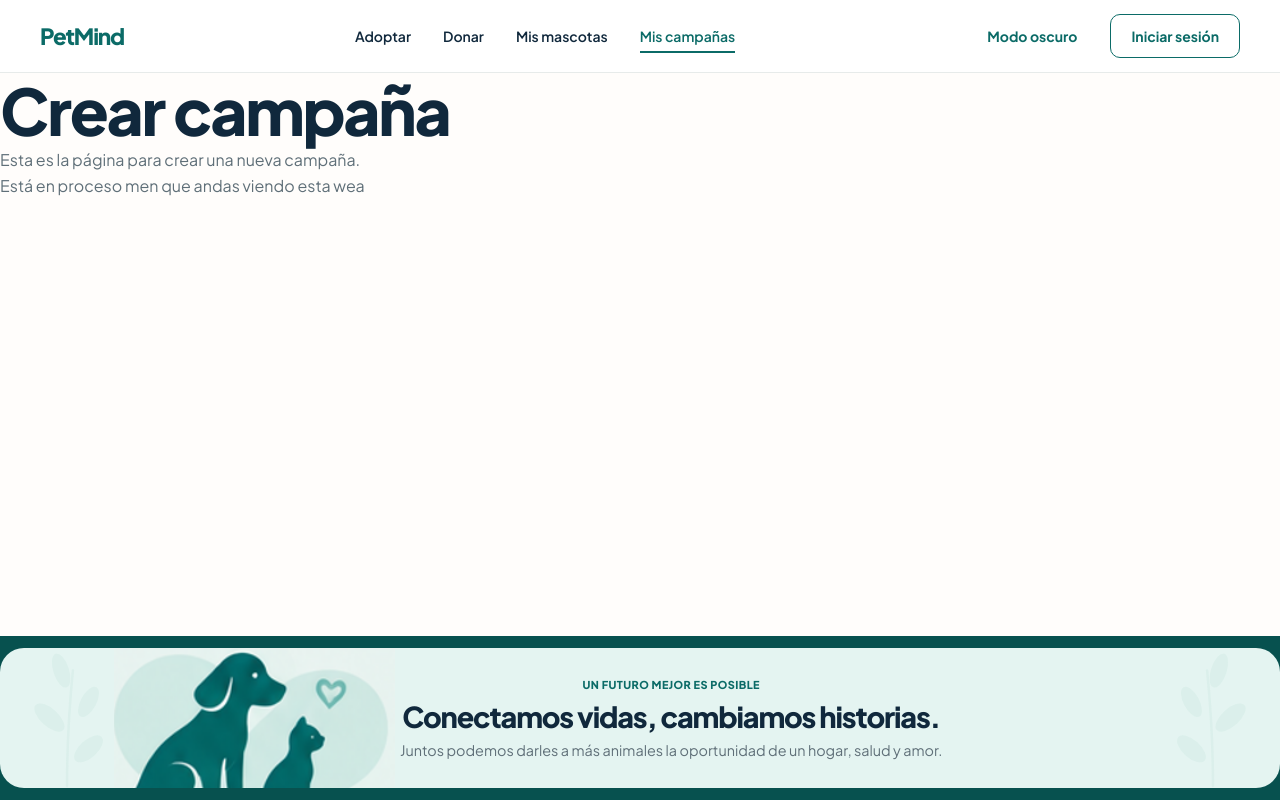
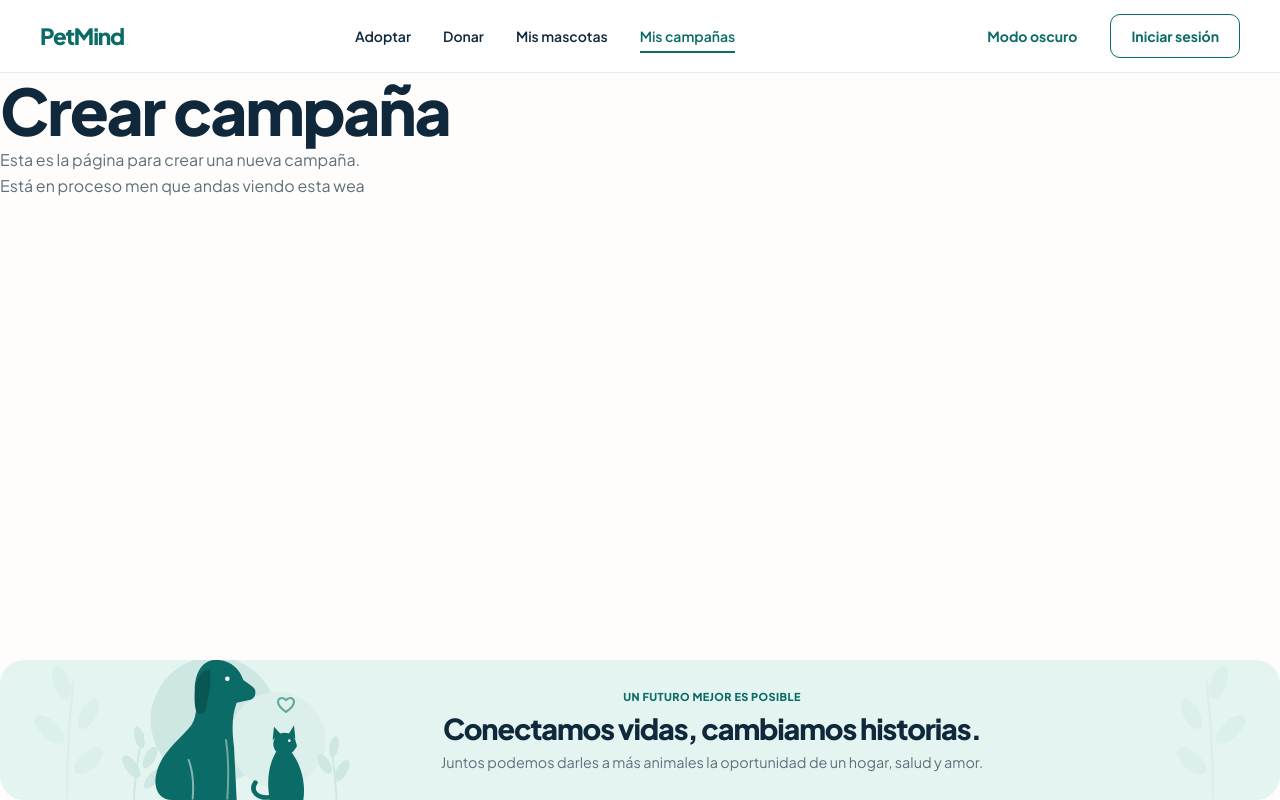
Before and after one commit to ciroescuderobrayan-SDJ/frontend-petmind, a React (Vite) app: page /fundacion/campanas/nueva in a window 1280 px wide. Built offline with nearby package versions, Linux system fonts and the light colour scheme.

Commit message:
fix:correcion de algunas cositas en el footer y el authlayout

```diff
--- a/src/components/CampaingCard.jsx
+++ b/src/components/CampaingCard.jsx
@@ -0,0 +1 @@
+// export { default } from './cards/CampaignCard'
--- a/src/components/Footer.jsx
+++ b/src/components/Footer.jsx
@@ -1,8 +1,7 @@
 import '../styles/footer.css'
-import petsIllustration from '../assets/footer/mascotas.png'
+import petsIllustration from '../assets/footer/ilustracion-banner-perro-y-gato.svg'
 import leftLeaf from '../assets/footer/hoja-izquierda.svg'
 import rightLeaf from '../assets/footer/hoja-derecha.svg'
-import heart from '../assets/footer/corazon.svg'
 
 const Footer = () => {
   return (
@@ -10,7 +9,6 @@ const Footer = () => {
       <div className="footer-banner">
         <img className="footer-decoration footer-decoration-left" src={leftLeaf} alt="" />
         <img className="footer-pets" src={petsIllustration} alt="" />
-        <img className="footer-heart" src={heart} alt="" />
         <div className="footer-message">
           <p>UN FUTURO MEJOR ES POSIBLE</p>
           <h2>Conectamos vidas, cambiamos historias.</h2>
--- a/src/styles/authLayout.css
+++ b/src/styles/authLayout.css
@@ -8,8 +8,8 @@
 
 .auth-header {
     display: flex;
-    justify-content: center;
-    padding: 1.5rem 1rem;
+    justify-content: flex-start;
+    padding: 1.5rem 2rem;
 }
 
 .auth-brand {
--- a/src/styles/footer.css
+++ b/src/styles/footer.css
@@ -1,5 +1,7 @@
 .site-footer {
-  padding: 0.75rem 0;
+  margin-top: 0;
+  background: transparent;
+  padding: 0;
 }
 
 .footer-banner {
@@ -11,15 +13,16 @@
   overflow: hidden;
   border-radius: var(--radius-lg);
   background: var(--color-primary-soft);
+  box-shadow: none;
 }
 
 .footer-pets {
   position: absolute;
   bottom: 0;
-  left: 8%;
+  left: 7%;
   z-index: 1;
-  width: min(19rem, 27%);
-  max-height: 9.5rem;
+  width: min(18rem, 28%);
+  max-height: 10rem;
   object-fit: contain;
   object-position: bottom;
 }
@@ -48,6 +51,7 @@
   position: relative;
   z-index: 1;
   max-width: 43rem;
+  margin-left: 9rem;
   text-align: center;
 }
 
@@ -78,7 +82,7 @@
 
   .footer-pets {
     left: 1rem;
-    width: 9rem;
+    width: 10rem;
     opacity: 0.75;
   }
 
@@ -105,6 +109,7 @@
 
   .footer-message {
     align-self: flex-start;
+    margin-left: 0;
     padding-inline: 2rem;
   }
 }
```
Also changed, not shown: src/assets/footer/ilustracion-banner-perro-y-gato.png (added), src/assets/footer/ilustracion-banner-perro-y-gato.svg (added).
